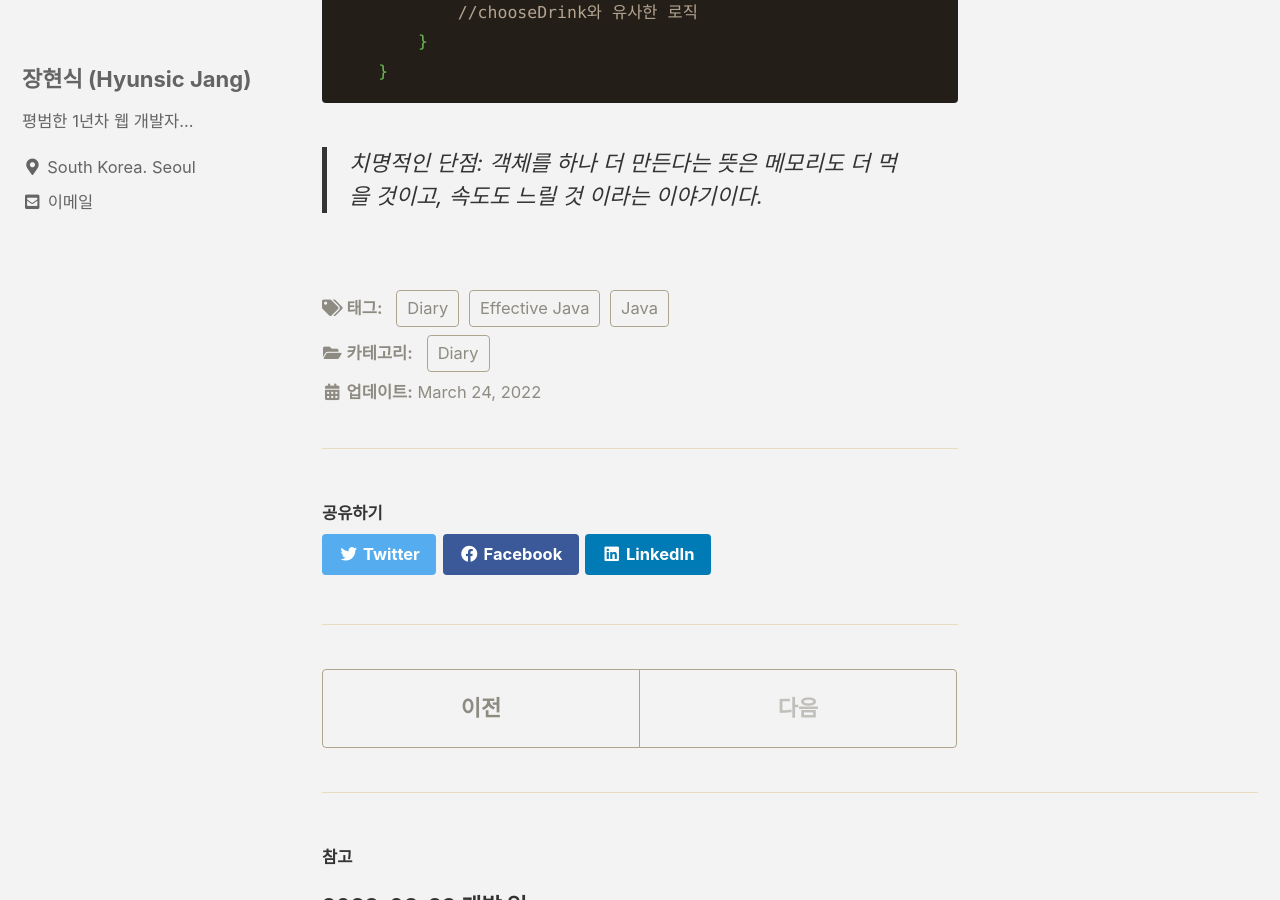
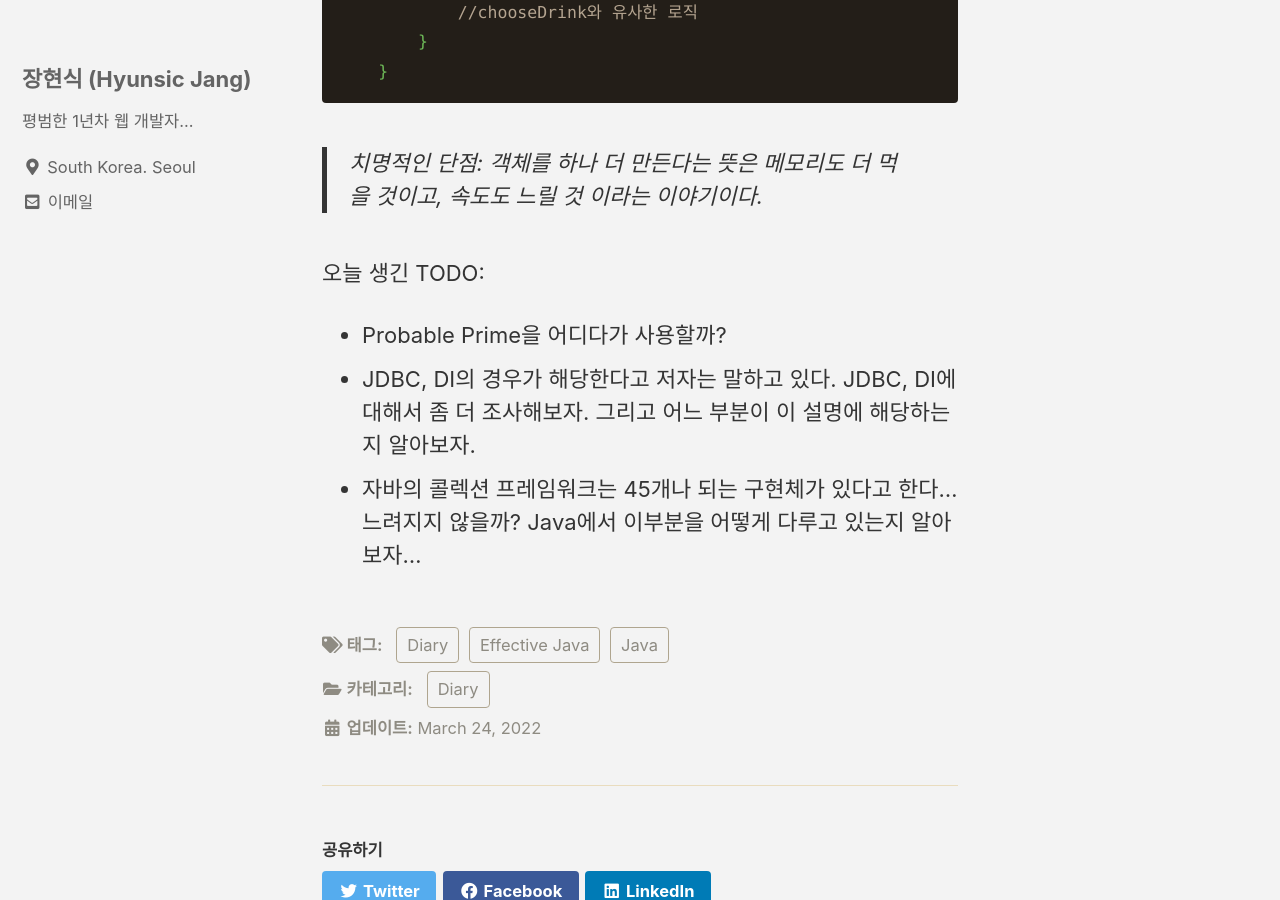
Before and after one commit to dmqkuku/jhsPage, a Jekyll site: the page built from _posts/2022-03-24-day1.markdown, in a window 1280 px wide and 900 px high, scrolled down 7360 px. Built offline with Jekyll 4.4.1, drawn with Linux system fonts in a browser that asks for light colours; cached includes are drawn as plain includes; formulas are drawn with MathJax 3; comment, search, counter and statistics services are not loaded.

Commit message:
20220324 일기

````diff
--- a/_posts/2022-03-24-day1.markdown
+++ b/_posts/2022-03-24-day1.markdown
@@ -248,3 +248,9 @@ JDBC, DI의 경우가 해당한다고 저자는 말하고 있다. JDBC, DI에
 ```
 
 > 치명적인 단점: 객체를 하나 더 만든다는 뜻은 메모리도 더 먹을 것이고, 속도도 느릴 것 이라는 이야기이다.
+
+
+오늘 생긴 TODO:
+* Probable Prime을 어디다가 사용할까?
+* JDBC, DI의 경우가 해당한다고 저자는 말하고 있다. JDBC, DI에 대해서 좀 더 조사해보자. 그리고 어느 부분이 이 설명에 해당하는지 알아보자.
+* 자바의 콜렉션 프레임워크는 45개나 되는 구현체가 있다고 한다… 느려지지 않을까? Java에서 이부분을 어떻게 다루고 있는지 알아보자…
````
